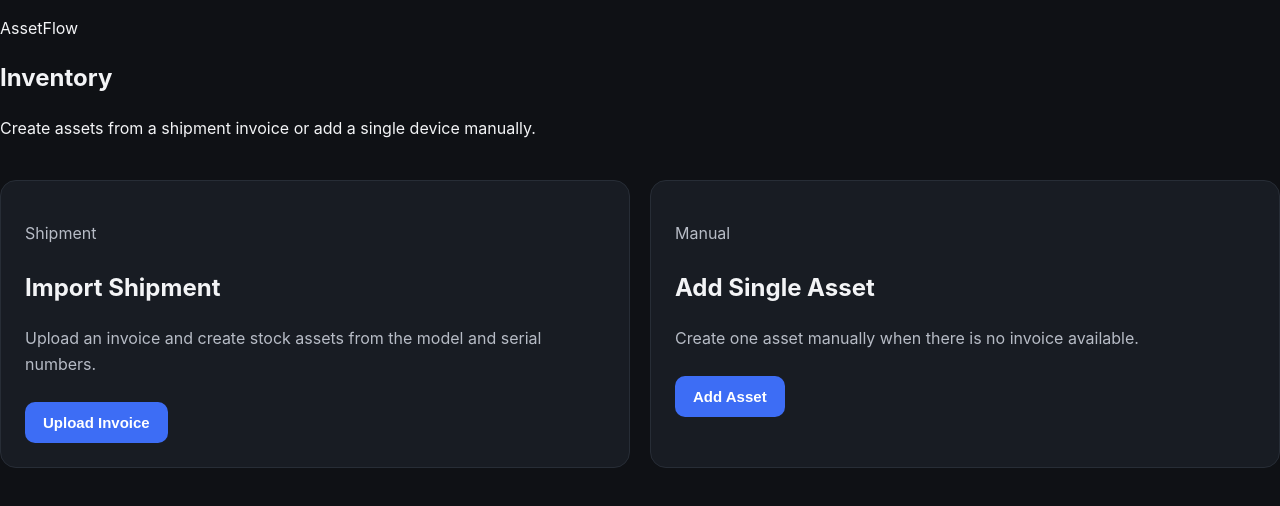
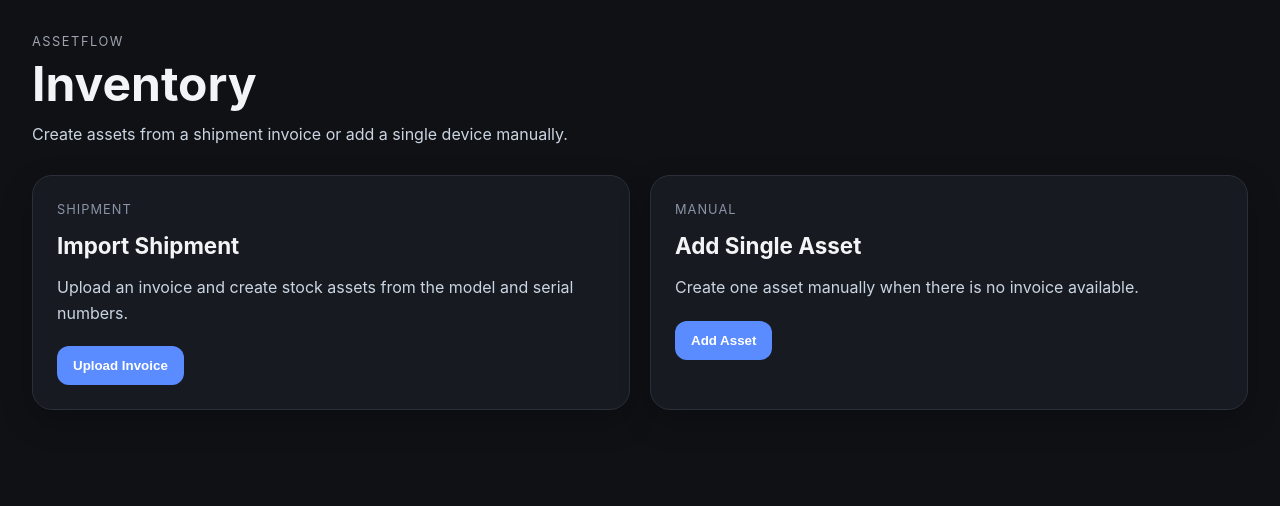
Before and after one commit to danger-14/AssetFlow, a React (Vite) app: page /inventory in a window 1280 px wide. Shown: the top 506 px of the page. Built offline with nearby package versions, Linux system fonts and the light colour scheme.

Commit message:
Refactor Inventory CSS for improved layout and styling

```diff
--- a/src/pages/Inventory/Inventory.css
+++ b/src/pages/Inventory/Inventory.css
@@ -1,67 +1,88 @@
 .inventory-page {
-  display: flex;
-  flex-direction: column;
-  gap: 24px;
+  min-height: 100vh;
+  padding: 32px;
+  background: #0f1115;
+  color: #f3f4f6;
 }
 
-.inventory-header {
-  display: flex;
-  justify-content: space-between;
-  align-items: center;
+.inventory-hero {
+  margin-bottom: 28px;
 }
 
-.page-tag {
-  margin: 0;
-  color: #6d8cff;
-  font-size: 14px;
-  font-weight: 600;
+.eyebrow {
+  margin: 0 0 8px;
+  font-size: 0.8rem;
+  letter-spacing: 0.12em;
   text-transform: uppercase;
+  color: #9ca3af;
 }
 
-.inventory-header h1 {
-  margin: 6px 0;
-  font-size: 34px;
+.inventory-hero h1 {
+  margin: 0;
+  font-size: clamp(2rem, 4vw, 3rem);
+  line-height: 1.05;
 }
 
-.page-description {
-  color: #b7bcc6;
-  max-width: 650px;
+.subtitle {
+  margin: 12px 0 0;
+  max-width: 640px;
+  color: #cbd5e1;
+  line-height: 1.6;
 }
 
 .inventory-grid {
   display: grid;
-  grid-template-columns: repeat(2, 1fr);
   gap: 20px;
+  grid-template-columns: repeat(2, minmax(0, 1fr));
 }
 
 .inventory-card {
-  background: #181c23;
-  border: 1px solid #272d36;
-  border-radius: 16px;
+  background: #171a21;
+  border: 1px solid #2a2f3a;
+  border-radius: 20px;
   padding: 24px;
+  box-shadow: 0 12px 32px rgba(0, 0, 0, 0.24);
+}
+
+.card-label {
+  margin: 0 0 10px;
+  font-size: 0.8rem;
+  letter-spacing: 0.08em;
+  text-transform: uppercase;
+  color: #8b93a7;
 }
 
 .inventory-card h2 {
-  margin-top: 0;
+  margin: 0;
+  font-size: 1.4rem;
 }
 
-.inventory-card p {
-  color: #b7bcc6;
+.card-text {
+  margin: 12px 0 20px;
+  color: #cbd5e1;
   line-height: 1.6;
-  margin-bottom: 24px;
 }
 
-.inventory-card button {
-  background: #3d6df5;
+button {
+  border: 0;
+  border-radius: 12px;
+  padding: 12px 16px;
+  background: #5b8cff;
   color: white;
-  border: none;
-  border-radius: 10px;
-  padding: 12px 18px;
+  font-weight: 600;
   cursor: pointer;
-  font-size: 15px;
-  font-weight: 600;
 }
 
-.inventory-card button:hover {
-  background: #4a78f6;
+button:hover {
+  opacity: 0.95;
 }
+
+@media (max-width: 800px) {
+  .inventory-page {
+    padding: 20px;
+  }
+
+  .inventory-grid {
+    grid-template-columns: 1fr;
+  }
+}
```
